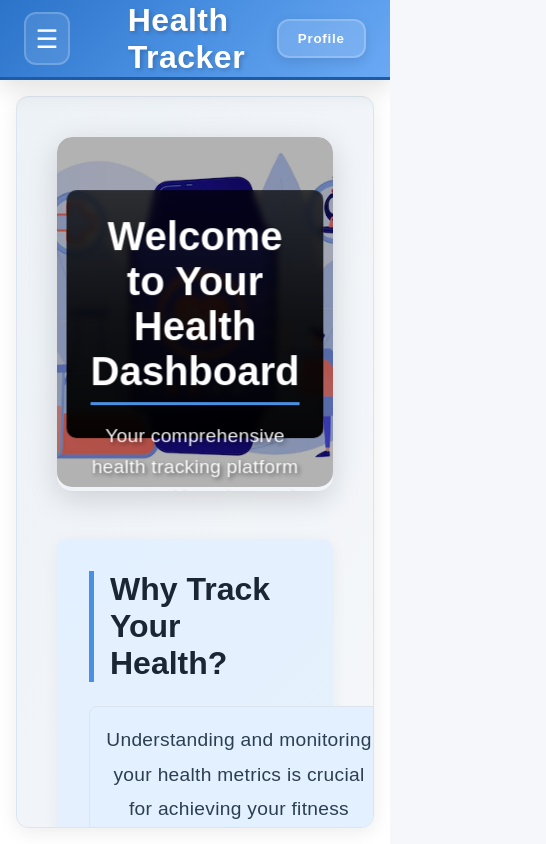
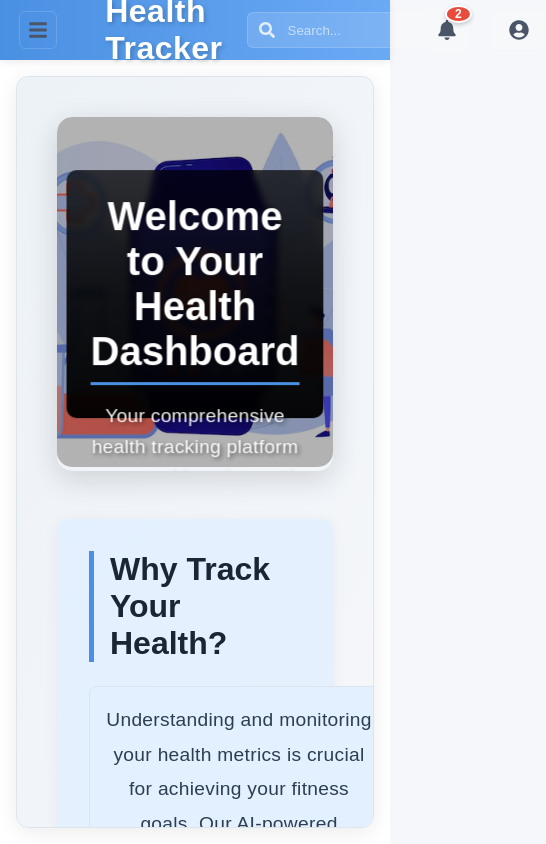
Before and after one commit to EthanCoomber/health_tracker, a React (Create React App) app: page /dashboard in a window 390 px wide. Shown: the whole page, 546 px wide, since content can reach past the window. Built offline with nearby package versions, Linux system fonts and the light colour scheme.

Commit message:
styling looks way better

```diff
--- a/src/components/layout/Navbar.css
+++ b/src/components/layout/Navbar.css
@@ -4,108 +4,231 @@
   display: flex;
   align-items: center;
   justify-content: space-between;
-  background: linear-gradient(135deg, var(--color-primary-dark), var(--color-primary), var(--color-primary-light));
-  padding: 1.2rem 2.5rem;
+  background: linear-gradient(to right, var(--color-primary), var(--color-primary-light));
+  padding: 1rem 2rem;
   color: var(--color-text-inverse);
-  border-bottom: 3px solid var(--color-primary-darker);
-  height: 80px;
-  flex-shrink: 0;
-  box-shadow: 0 8px 24px rgba(0, 0, 0, 0.12);
+  height: 70px;
+  box-shadow: 0 2px 8px rgba(0, 0, 0, 0.08);
   position: relative;
   z-index: 100;
-  animation: navbarFadeIn 0.5s ease-out;
+  animation: navbarFadeIn 0.4s ease-out;
 }
 
 .navbar-actions {
   display: flex;
   align-items: center;
-  gap: 1.8rem;
+  gap: 1.5rem;
 }
 
 .profile-button {
-  background: rgba(255, 255, 255, 0.15);
+  background: rgba(255, 255, 255, 0.12);
   color: var(--color-text-inverse);
-  border: 2px solid rgba(255, 255, 255, 0.2);
-  padding: 0.8rem 1.8rem;
-  border-radius: 12px;
+  border: 1px solid rgba(255, 255, 255, 0.15);
+  padding: 0.6rem 1.2rem;
+  border-radius: 6px;
   cursor: pointer;
-  font-weight: 600;
-  letter-spacing: 0.8px;
-  transition: all 0.3s cubic-bezier(0.4, 0, 0.2, 1);
-  box-shadow: 0 4px 12px rgba(0, 0, 0, 0.1);
+  font-weight: 500;
+  transition: all 0.2s ease;
   display: flex;
   align-items: center;
-  gap: 0.8rem;
-  backdrop-filter: blur(8px);
+  gap: 0.6rem;
 }
 
 .profile-button:hover {
-  background: rgba(255, 255, 255, 0.25);
-  transform: translateY(-2px);
-  box-shadow: 0 6px 16px rgba(0, 0, 0, 0.15);
-  border-color: rgba(255, 255, 255, 0.3);
+  background: rgba(255, 255, 255, 0.18);
+  border-color: rgba(255, 255, 255, 0.25);
 }
 
 .profile-button:active {
-  transform: translateY(0);
-  background: rgba(255, 255, 255, 0.2);
-  box-shadow: 0 2px 8px rgba(0, 0, 0, 0.12);
+  transform: translateY(1px);
 }
 
 .sidebar-toggle {
   display: none;
-  background: rgba(255, 255, 255, 0.1);
-  border: 2px solid rgba(255, 255, 255, 0.2);
-  font-size: 1.6rem;
+  background: transparent;
+  border: 1px solid rgba(255, 255, 255, 0.15);
+  font-size: 1.4rem;
   cursor: pointer;
-  margin-right: 1.8rem;
+  margin-right: 1.5rem;
   color: var(--color-text-inverse);
-  padding: 0.6rem;
-  border-radius: 12px;
-  transition: all 0.3s cubic-bezier(0.4, 0, 0.2, 1);
-  backdrop-filter: blur(8px);
+  padding: 0.5rem;
+  border-radius: 6px;
+  transition: all 0.2s ease;
 }
 
 .sidebar-toggle:hover {
-  background: rgba(255, 255, 255, 0.2);
-  transform: scale(1.05);
-  border-color: rgba(255, 255, 255, 0.3);
+  background: rgba(255, 255, 255, 0.12);
 }
 
 .navbar-left {
   display: flex;
   align-items: center;
-  gap: 1.8rem;
+  gap: 1.5rem;
 }
 
 .navbar-header {
-  font-size: 1.8rem;
-  font-weight: 700;
-  text-shadow: 2px 2px 4px rgba(0, 0, 0, 0.2);
-  letter-spacing: 1px;
-  background: linear-gradient(45deg, var(--color-text-inverse), var(--color-quaternary-accent));
-  -webkit-background-clip: text;
-  background-clip: text;
-  -webkit-text-fill-color: transparent;
-  animation: titlePulse 2s ease-in-out infinite;
+  font-size: 1.6rem;
+  font-weight: 600;
+  color: var(--color-text-inverse);
+  letter-spacing: 0.5px;
 }
 
-@keyframes titlePulse {
-  0% {
-    transform: scale(1);
-  }
-  50% {
-    transform: scale(1.05);
-  }
-  100% {
-    transform: scale(1);
-  }
+/* Added styles for search container */
+.search-container {
+  position: relative;
+  display: flex;
+  align-items: center;
+}
+
+.search-icon {
+  position: absolute;
+  left: 12px;
+  color: var(--color-text-inverse);
+  opacity: 0.8;
+  font-size: 1rem;
+}
+
+.search-input {
+  background: rgba(255, 255, 255, 0.12);
+  border: 1px solid rgba(255, 255, 255, 0.15);
+  color: var(--color-text-inverse);
+  padding: 0.6rem 1rem 0.6rem 2.5rem;
+  border-radius: 6px;
+  width: 240px;
+  transition: all 0.2s ease;
+}
+
+.search-input::placeholder {
+  color: rgba(255, 255, 255, 0.6);
+}
+
+.search-input:focus {
+  background: rgba(255, 255, 255, 0.18);
+  border-color: rgba(255, 255, 255, 0.25);
+  outline: none;
+}
+
+/* Added styles for notification button */
+.notification-btn {
+  position: relative;
+  background: rgba(255, 255, 255, 0.12);
+  border: 1px solid rgba(255, 255, 255, 0.15);
+  color: var(--color-text-inverse);
+  padding: 0.6rem;
+  border-radius: 6px;
+  cursor: pointer;
+  transition: all 0.2s ease;
+  display: flex; /* Added to properly position the badge */
+  align-items: center;
+  justify-content: center;
+}
+
+.notification-btn:hover {
+  background: rgba(255, 255, 255, 0.18);
+  border-color: rgba(255, 255, 255, 0.25);
+}
+
+.notification-badge {
+  position: absolute;
+  top: -5px;
+  right: -5px;
+  background: var(--color-error, #dc3545);
+  color: white;
+  border-radius: 50%;
+  padding: 0.2rem 0.5rem;
+  font-size: 0.75rem;
+  font-weight: 600;
+  min-width: 18px; /* Added to ensure consistent width */
+  height: 18px; /* Added to make badge circular */
+  display: flex; /* Added for centering number */
+  align-items: center;
+  justify-content: center;
+  z-index: 1; /* Added to ensure badge stays on top */
+  box-shadow: 0 2px 4px rgba(0, 0, 0, 0.2); /* Added shadow for better visibility */
+  border: 2px solid white; /* Added white border for contrast */
+}
+
+/* Added styles for notifications panel */
+.notification-wrapper {
+  position: relative;
+}
+
+.notifications-panel {
+  position: absolute;
+  top: calc(100% + 10px);
+  right: 0;
+  background: white;
+  border-radius: 8px;
+  box-shadow: 0 4px 12px rgba(0, 0, 0, 0.15);
+  min-width: 300px;
+  max-width: 400px;
+  z-index: 1000;
+  padding: 0.5rem;
+}
+
+.notification-item {
+  padding: 0.8rem 1rem;
+  border-bottom: 1px solid #edf2f7;
+  color: #2d3748;
+  font-size: 0.9rem;
+  transition: background 0.2s ease;
+}
+
+.notification-item:last-child {
+  border-bottom: none;
+}
+
+.notification-item.unread {
+  background: #ebf8ff;
+  font-weight: 500;
+}
+
+.notification-item:hover {
+  background: #f7fafc;
+}
+
+/* Added styles for profile menu */
+.profile-wrapper {
+  position: relative;
+}
+
+.profile-menu {
+  position: absolute;
+  top: calc(100% + 10px);
+  right: 0;
+  background: white;
+  border-radius: 8px;
+  box-shadow: 0 4px 12px rgba(0, 0, 0, 0.15);
+  min-width: 200px;
+  z-index: 1000;
+  padding: 0.5rem;
+}
+
+.profile-menu-item {
+  width: 100%;
+  text-align: left;
+  padding: 0.8rem 1rem;
+  border: none;
+  background: none;
+  color: #2d3748;
+  font-size: 0.9rem;
+  cursor: pointer;
+  transition: background 0.2s ease;
+  border-radius: 4px;
+}
+
+.profile-menu-item:hover {
+  background: #f7fafc;
+}
+
+.profile-name {
+  font-size: 0.9rem;
 }
 
 @keyframes navbarFadeIn {
   from {
     opacity: 0;
-    transform: translateY(-10px);
+    transform: translateY(-8px);
   }
   to {
     opacity: 1;
@@ -121,10 +244,32 @@
   }
 
   .navbar {
-    padding: 1rem 1.5rem;
+    padding: 0.8rem 1.2rem;
+    height: 60px;
   }
 
   .profile-button {
-    padding: 0.6rem 1.2rem;
+    padding: 0.5rem 1rem;
+  }
+
+  .search-input {
+    width: 180px;
+  }
+
+  .profile-name {
+    display: none;
+  }
+
+  .notifications-panel,
+  .profile-menu {
+    position: fixed;
+    top: 60px;
+    right: 0;
+    width: 100%;
+    max-width: 100%;
+    height: auto;
+    max-height: calc(100vh - 60px);
+    border-radius: 0;
+    overflow-y: auto;
   }
 }
--- a/src/components/layout/Navbar.jsx
+++ b/src/components/layout/Navbar.jsx
@@ -1,19 +1,151 @@
 // src/components/layout/Navbar.jsx
-import React from 'react';
+import React, { useState } from 'react';
+import { FaBars, FaUserCircle, FaBell, FaSearch } from 'react-icons/fa';
 import Header from '../common/Header';
-import './Navbar.css'; // Ensure this CSS file exists
+import './Navbar.css';
 
 const Navbar = ({ toggleSidebar }) => {
+  const [searchQuery, setSearchQuery] = useState('');
+  const [showNotifications, setShowNotifications] = useState(false);
+  const [showProfileMenu, setShowProfileMenu] = useState(false);
+  const [notifications, setNotifications] = useState([
+    {id: 1, text: "New health report available", unread: true},
+    {id: 2, text: "Appointment reminder: Check-up tomorrow", unread: true}
+  ]);
+  const [profileMenuItems] = useState([
+    {id: 1, text: "Profile Settings", action: () => console.log("Navigate to profile settings")},
+    {id: 2, text: "Account Settings", action: () => console.log("Navigate to account settings")},
+    {id: 3, text: "Logout", action: () => console.log("Logout user")}
+  ]);
+
+  const handleSearch = (e) => {
+    setSearchQuery(e.target.value);
+    // Simulated search functionality
+    if (e.target.value.length >= 3) {
+      console.log(`Searching database for: ${e.target.value}`);
+      // Here you would typically make an API call to search
+    }
+  };
+
+  const handleNotificationClick = () => {
+    setShowNotifications(!showNotifications);
+    // Mark notifications as read when opened
+    if (!showNotifications) {
+      const updatedNotifications = notifications.map(notif => ({
+        ...notif,
+        unread: false
+      }));
+      setNotifications(updatedNotifications);
+    }
+  };
+
+  const handleProfileClick = () => {
+    setShowProfileMenu(!showProfileMenu);
+  };
+
+  const handleKeyPress = (e) => {
+    if (e.key === 'Enter') {
+      console.log('Performing search for:', searchQuery);
+      // Simulated search execution
+      if (searchQuery.length >= 3) {
+        console.log('Making API call to search endpoint');
+        // Here you would make an API call with the search query
+      }
+    }
+  };
+
+  const handleClickOutside = (e) => {
+    if (!e.target.closest('.notification-btn') && !e.target.closest('.notifications-panel')) {
+      setShowNotifications(false);
+    }
+    if (!e.target.closest('.profile-button') && !e.target.closest('.profile-menu')) {
+      setShowProfileMenu(false);
+    }
+  };
+
+  React.useEffect(() => {
+    document.addEventListener('click', handleClickOutside);
+    return () => {
+      document.removeEventListener('click', handleClickOutside);
+    };
+  }, []);
+
   return (
     <header className="navbar navbar-main navbar-fixed">
       <div className="navbar-left navbar-section">
-        <button className="sidebar-toggle btn btn-icon" onClick={toggleSidebar}>
-          &#9776; {/* Hamburger Icon */}
+        <button
+          className="sidebar-toggle btn btn-icon"
+          onClick={toggleSidebar}
+          aria-label="Toggle Sidebar"
+        >
+          <FaBars className="nav-icon" />
         </button>
         <Header title="Health Tracker" className="navbar-header" />
+
+        <div className="search-container">
+          <FaSearch className="search-icon" />
+          <input
+            type="search"
+            placeholder="Search..."
+            className="search-input"
+            value={searchQuery}
+            onChange={handleSearch}
+            onKeyPress={handleKeyPress}
+            aria-label="Search"
+          />
+        </div>
       </div>
+
       <div className="navbar-actions navbar-section">
-        <button className="profile-button btn btn-primary btn-icon">Profile</button>
+        <div className="notification-wrapper">
+          <button
+            className="notification-btn btn btn-icon"
+            aria-label="Notifications"
+            onClick={handleNotificationClick}
+          >
+            <FaBell className="nav-icon" />
+            {notifications.some(n => n.unread) && (
+              <span className="notification-badge">
+                {notifications.filter(n => n.unread).length}
+              </span>
+            )}
+          </button>
+
+          {showNotifications && (
+            <div className="notifications-panel">
+              {notifications.map(notification => (
+                <div key={notification.id} className={`notification-item ${notification.unread ? 'unread' : ''}`}>
+                  {notification.text}
+                </div>
+              ))}
+            </div>
+          )}
+        </div>
+
+        <div className="profile-wrapper">
+          <button
+            className="profile-button btn btn-icon"
+            onClick={handleProfileClick}
+            aria-label="Profile menu"
+          >
+            <FaUserCircle className="nav-icon" />
+            <span className="profile-name">John Doe</span>
+          </button>
+
+          {showProfileMenu && (
+            <div className="profile-menu">
+              {profileMenuItems.map(item => (
+                <button
+                  key={item.id}
+                  className="profile-menu-item"
+                  onClick={item.action}
+                >
+                  {item.text}
+                </button>
+              ))}
+            </div>
+          )}
+        </div>
       </div>
     </header>
   );
--- a/src/components/layout/Sidebar.css
+++ b/src/components/layout/Sidebar.css
@@ -89,6 +89,7 @@
 .sidebar a:hover {
   background: #edf2f7;
   color: #2d3748;
+  text-decoration: none;
 }
 
 .active-link {
```
